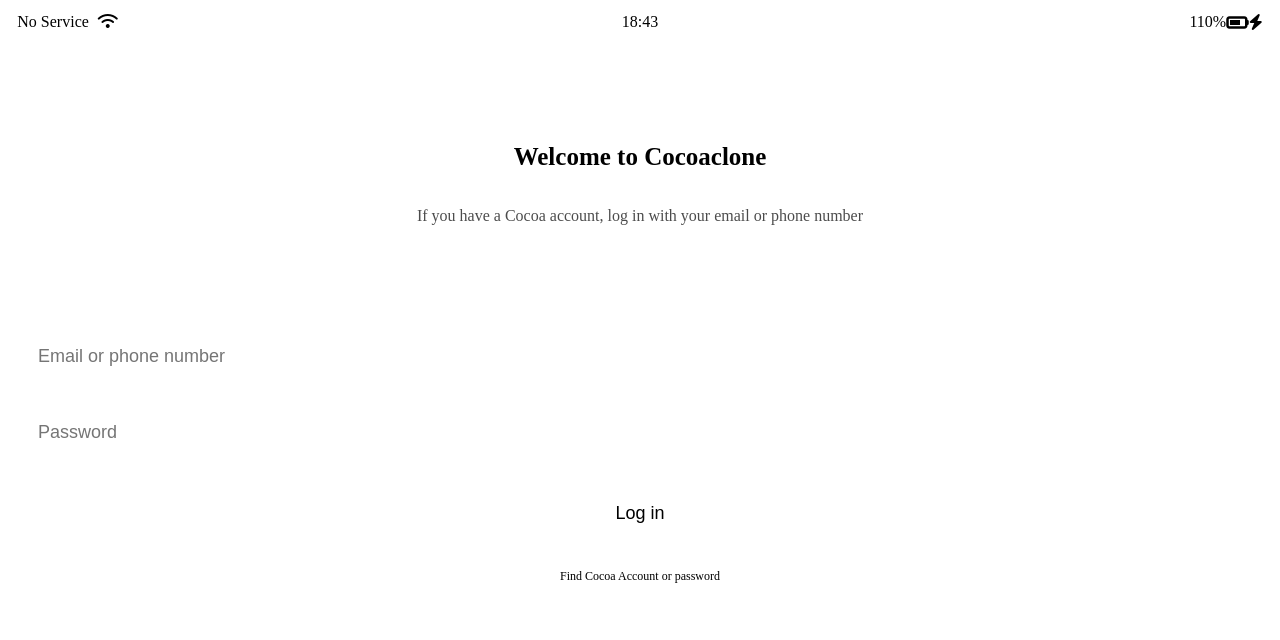
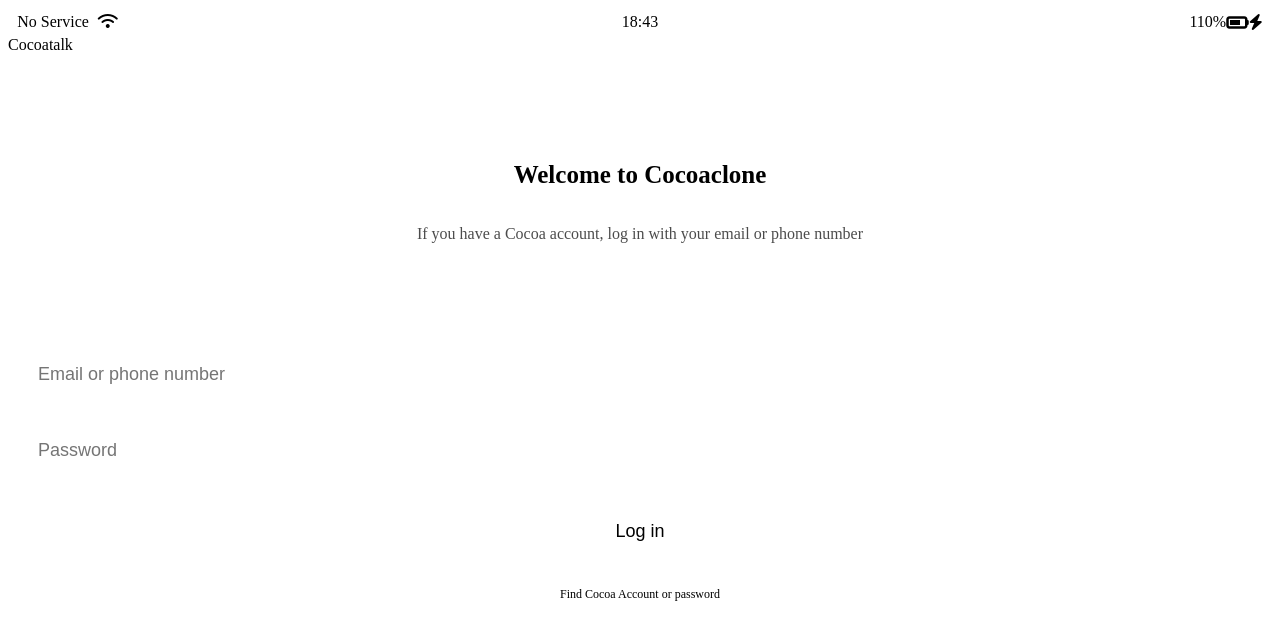
Before and after one commit to eugenemcho/cocoatalkclone, a plain HTML site: page index.html in a window 1280 px wide. Drawn offline with Linux system fonts and the light colour scheme.

Commit message:
Update index.html

```diff
--- a/index.html
+++ b/index.html
@@ -23,6 +23,10 @@
     </div>
 </div>
 
+<div class="intro">
+<div class="cocoatalk">
+Cocoatalk
+</div>
 
     <header class="welcome-header">
         <h1  class="welcome-header__title">Welcome to Cocoaclone</h1>
```
